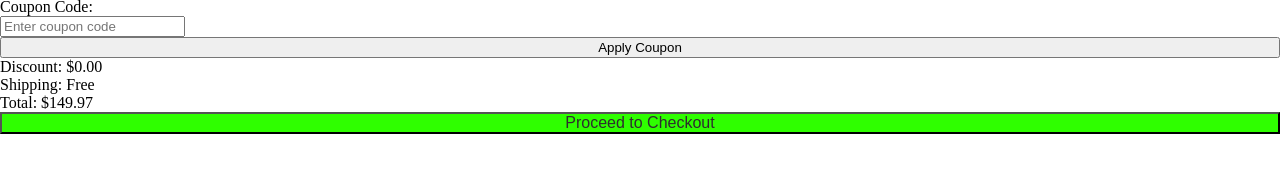
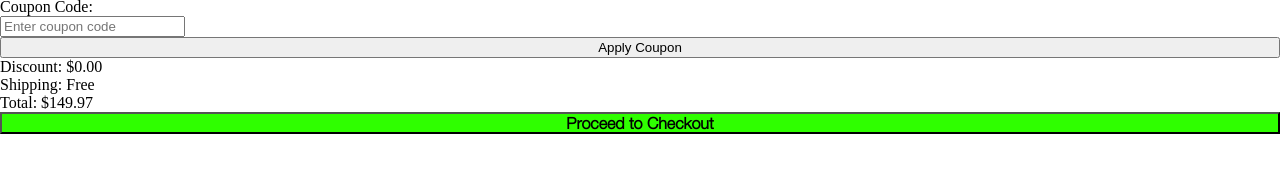
Before and after one commit to GilesS420/Exam_project_UX, a plain HTML site: page cart.html in a window 1280 px wide. Shown: the part 702-881 px from the top of the page. Drawn offline with Linux system fonts and the light colour scheme.

Commit message:
button styling

```diff
--- a/static/css/styles.css
+++ b/static/css/styles.css
@@ -207,9 +207,12 @@ p.small{
     border: none;
 }
 .btn-primary {
+    padding: var(--s-sm);
     background-color: var(--c-tt-green);
-    color: var(--c-cc-black);
-    padding: var(--s-xs) var(--s-sm);
+    cursor: pointer;
+    font-family: var(--f-regular);
+    font-size: clamp(var(--s-sm), var(--body-pref), var(--s-2sm));
+    font-weight: var(--fw-medium);
     margin: var(--s-lg) 0;
 }
 .tab-btn {
```
